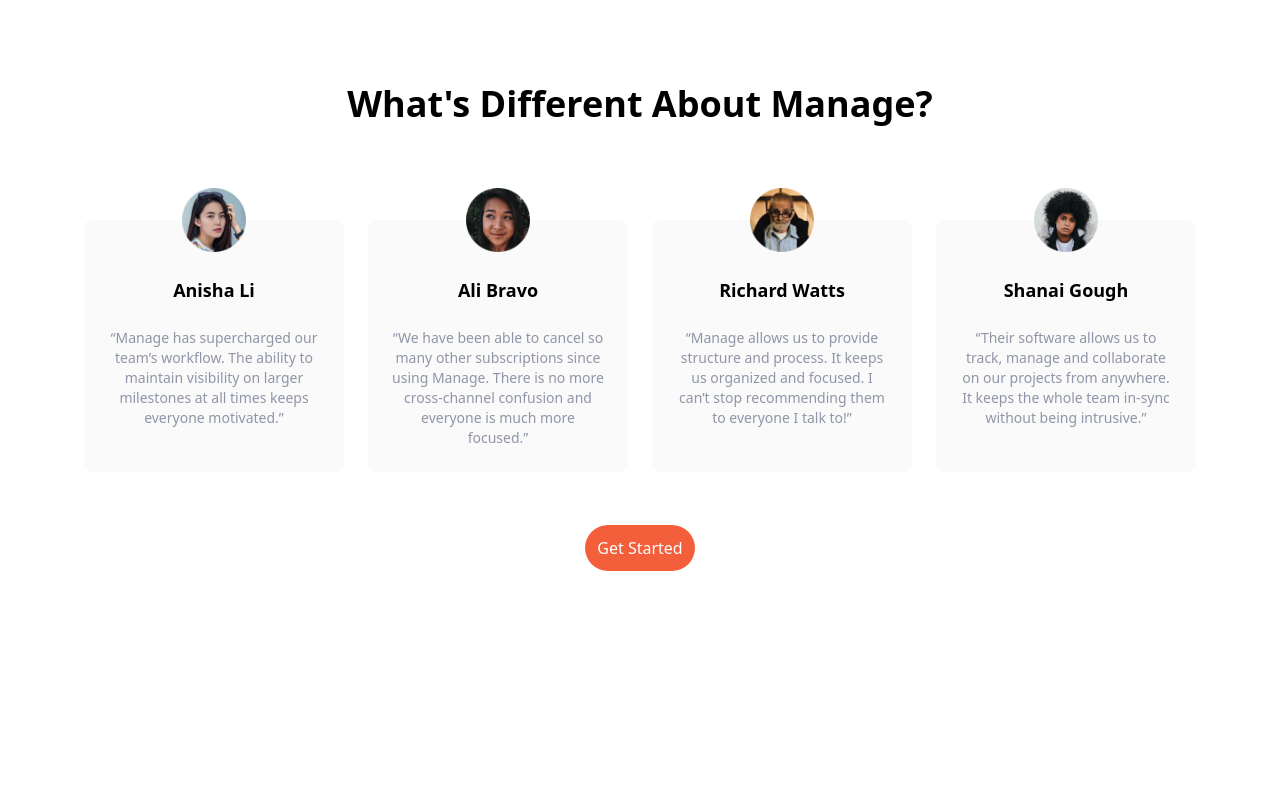
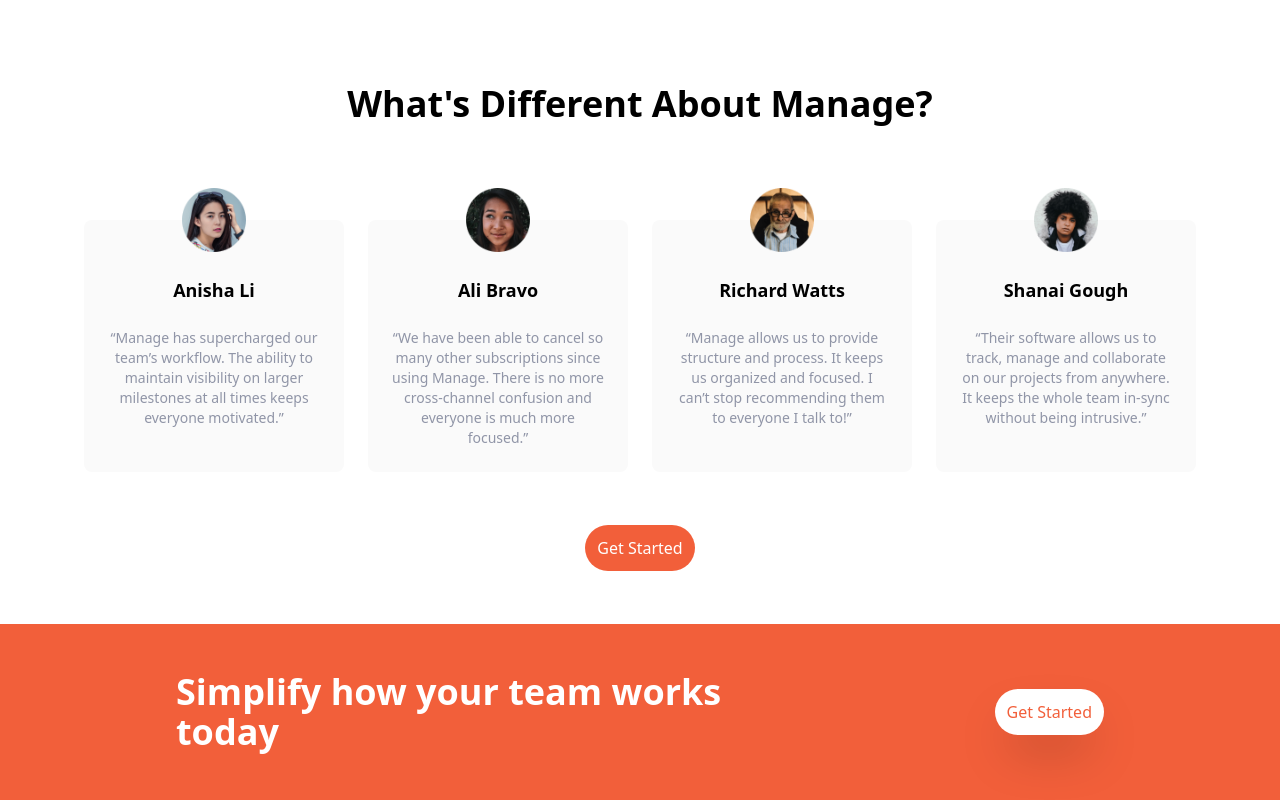
Before and after one commit to Westc13/manage-tw-fem, a website: page index.html in a window 1280 px wide. Shown: the part 1192-1992 px from the top of the page. Before the commit the page ends 1816 px from the top, so only its background shows below. Drawn offline with Linux system fonts and the light colour scheme.

Commit message:
completed CTA section

```diff
--- a/index.html
+++ b/index.html
@@ -251,6 +251,29 @@
         </div>
       </div>
     </section>
+
+    <!-- Call To Action Section -->
+    <section id="cta" class="bg-brightRed">
+      <!-- Flex Container -->
+      <div
+        class="container flex flex-col items-center justify-between px-6 py-24 mx-auto space-y-12 md:py-12 md:flex-row md:space-y-0"
+      >
+        <!-- Heading -->
+        <h2
+          class="text-5xl font-bold leading-tight text-center text-white md:text-4xl md:max-w-xl md:text-left"
+        >
+          Simplify how your team works today
+        </h2>
+        <!-- Button -->
+        <div>
+          <a
+            href="#"
+            class="p-3 px-6pt-2 text-brightRed bg-white rounded-full shadow-2xl baseline hover:bg-gray-900"
+            >Get Started</a
+          >
+        </div>
+      </div>
+    </section>
   </body>
 </html>
 
```
Also changed, not shown: css/main.css.
